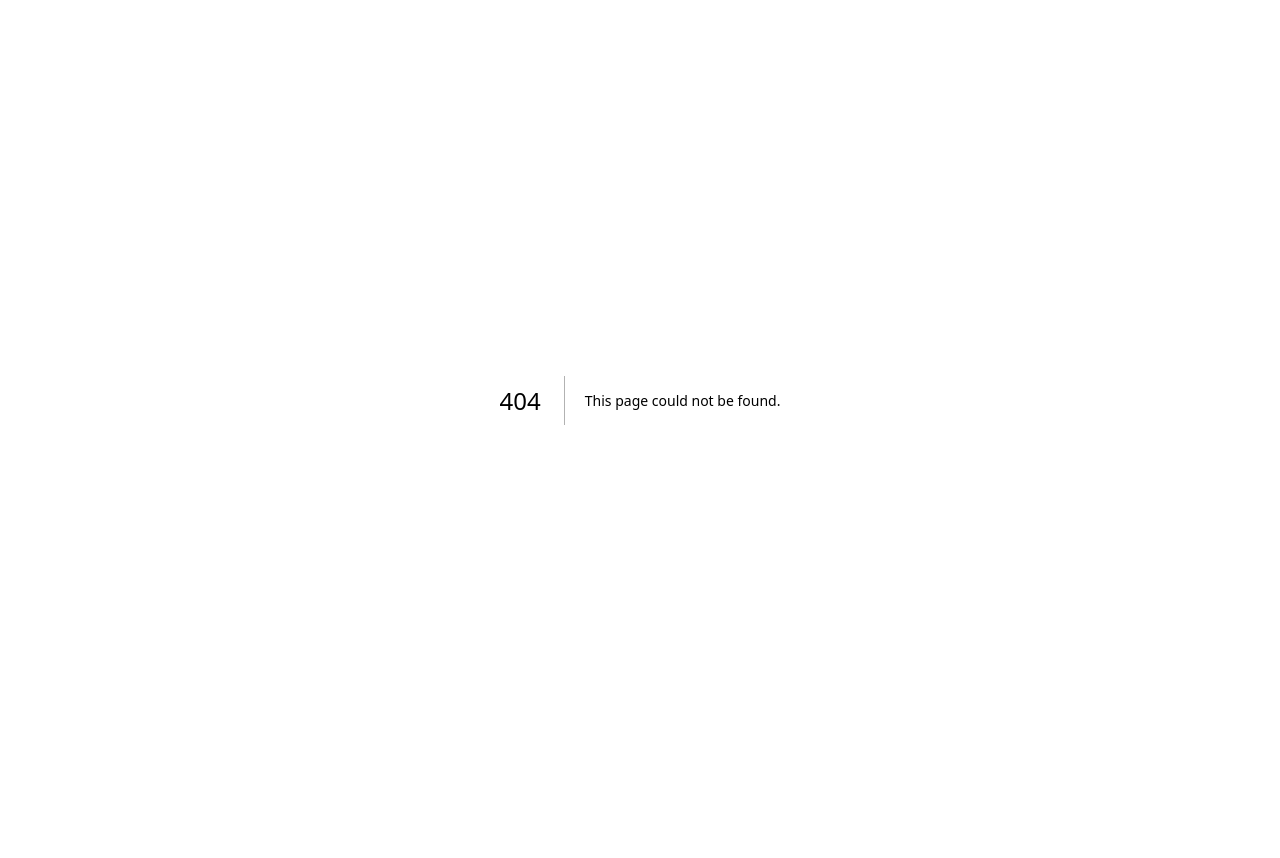
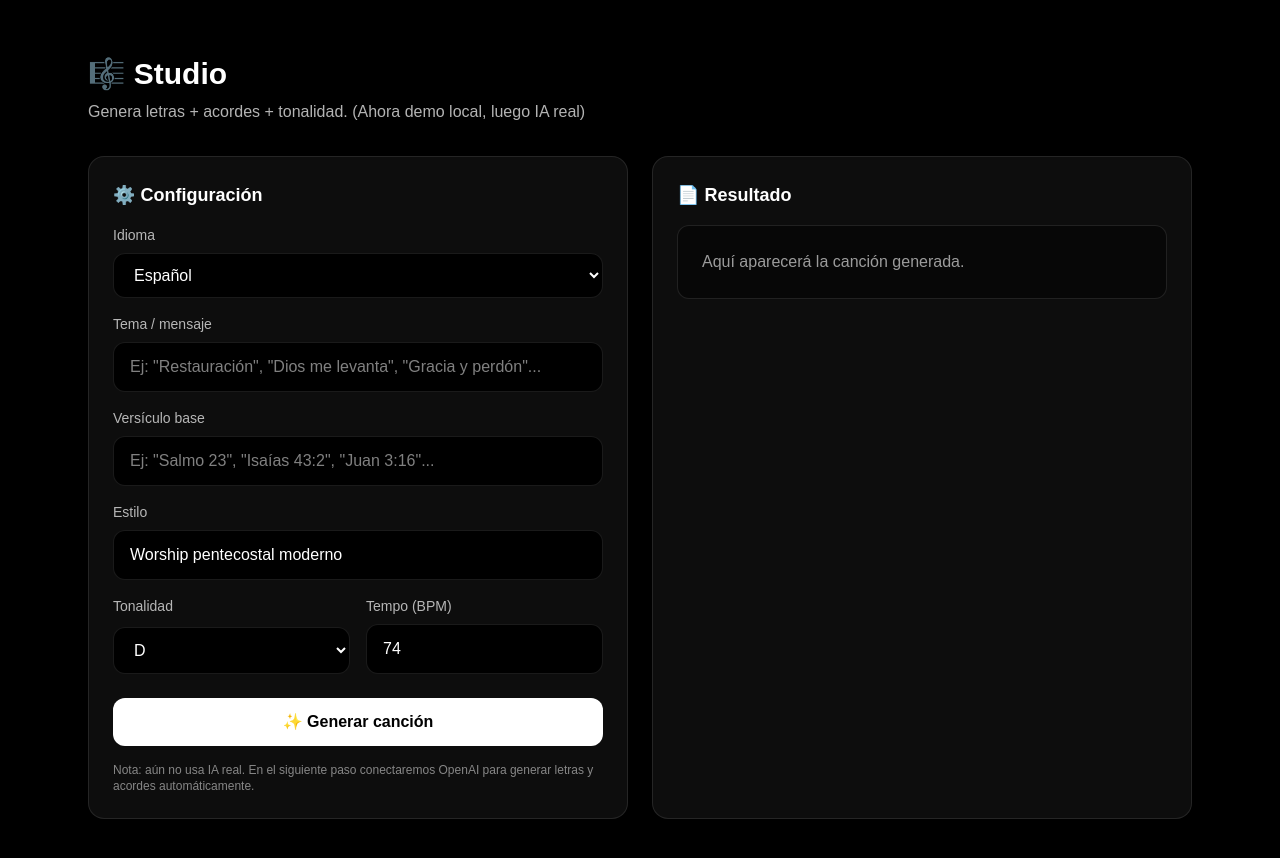
Before and after one commit to labibliaestuvidatrujillo-source/voces-del-reino-web, a Next.js app: page /studio in a window 1280 px wide. Before the commit this address had no page. Shown: the top 858 px of the page. Before the commit the page ends 800 px from the top, so only its background shows below. Built offline with nearby package versions, Linux system fonts and the light colour scheme.

Commit message:
Add studio page

```diff
--- /dev/null
+++ b/app/studio/page.tsx
@@ -0,0 +1,265 @@
+"use client";
+
+import { useMemo, useState } from "react";
+
+type SongResult = {
+  title: string;
+  key: string;
+  tempo: number;
+  timeSignature: string;
+  chords: string[];
+  lyrics: string;
+};
+
+export default function StudioPage() {
+  const [language, setLanguage] = useState<"es" | "en">("es");
+  const [topic, setTopic] = useState("");
+  const [style, setStyle] = useState("Worship pentecostal moderno");
+  const [bibleVerse, setBibleVerse] = useState("");
+  const [key, setKey] = useState("D");
+  const [tempo, setTempo] = useState(74);
+
+  const [loading, setLoading] = useState(false);
+  const [result, setResult] = useState<SongResult | null>(null);
+
+  const keys = useMemo(
+    () => ["C", "C#", "D", "Eb", "E", "F", "F#", "G", "Ab", "A", "Bb", "B"],
+    []
+  );
+
+  function createTemplateSong(): SongResult {
+    // Esto es una demo local (sin IA todavía)
+    const title =
+      language === "es" ? "Tu Presencia Me Renueva" : "Your Presence Renews Me";
+
+    const chords =
+      key === "D"
+        ? ["D", "Bm", "G", "A"]
+        : key === "C"
+        ? ["C", "Am", "F", "G"]
+        : [key, `${key}m`, "IV", "V"];
+
+    const lyricsES = `# ${title}
+Tonalidad: ${key} | Tempo: ${tempo} BPM | Compás: 4/4
+
+## Verso 1
+En medio del desierto Tú me haces florecer,
+Tu Espíritu me guía, me enseña a obedecer.
+Tu palabra es mi fuerza, mi pan y mi verdad,
+en Ti mi alma descansa, en Ti hay libertad.
+
+## Coro
+// (${chords.join(" - ")})
+Santo, Santo, mi Dios,
+Tu gloria llena el corazón.
+Yo cantaré, no callaré,
+Jesús, mi Rey, te exaltaré.
+
+## Puente
+Aviva el fuego en mi interior,
+derrama tu poder Señor.
+`;
+
+    const lyricsEN = `# ${title}
+Key: ${key} | Tempo: ${tempo} BPM | Time: 4/4
+
+## Verse 1
+In the middle of the desert You make me bloom again,
+Your Spirit gently leads me, teaching me to stand.
+Your Word becomes my strength, my bread, my living truth,
+in You my soul finds rest, in You I’m made new.
+
+## Chorus
+// (${chords.join(" - ")})
+Holy, Holy, my God,
+Your glory fills my heart in awe.
+I will sing, I won’t be still,
+Jesus my King, Your name I will lift.
+
+## Bridge
+Revive the fire in me,
+pour out Your power, Lord, I believe.
+`;
+
+    return {
+      title,
+      key,
+      tempo,
+      timeSignature: "4/4",
+      chords,
+      lyrics: language === "es" ? lyricsES : lyricsEN,
+    };
+  }
+
+  async function onGenerate() {
+    setLoading(true);
+    setResult(null);
+
+    // DEMO: simulación
+    await new Promise((r) => setTimeout(r, 700));
+    setResult(createTemplateSong());
+
+    setLoading(false);
+  }
+
+  return (
+    <main className="min-h-screen bg-black text-white">
+      <div className="mx-auto max-w-6xl px-6 py-14">
+        <div className="mb-8">
+          <h1 className="text-3xl font-bold">🎼 Studio</h1>
+          <p className="mt-2 text-white/70">
+            Genera letras + acordes + tonalidad. (Ahora demo local, luego IA real)
+          </p>
+        </div>
+
+        <div className="grid gap-6 lg:grid-cols-2">
+          {/* FORM */}
+          <div className="rounded-2xl border border-white/10 bg-white/5 p-6">
+            <h2 className="text-lg font-semibold">⚙️ Configuración</h2>
+
+            <div className="mt-4 grid gap-4">
+              <label className="grid gap-2">
+                <span className="text-sm text-white/70">Idioma</span>
+                <select
+                  value={language}
+                  onChange={(e) => setLanguage(e.target.value as any)}
+                  className="rounded-xl border border-white/10 bg-black px-4 py-3"
+                >
+                  <option value="es">Español</option>
+                  <option value="en">English</option>
+                </select>
+              </label>
+
+              <label className="grid gap-2">
+                <span className="text-sm text-white/70">Tema / mensaje</span>
+                <input
+                  value={topic}
+                  onChange={(e) => setTopic(e.target.value)}
+                  placeholder='Ej: "Restauración", "Dios me levanta", "Gracia y perdón"...'
+                  className="rounded-xl border border-white/10 bg-black px-4 py-3"
+                />
+              </label>
+
+              <label className="grid gap-2">
+                <span className="text-sm text-white/70">Versículo base</span>
+                <input
+                  value={bibleVerse}
+                  onChange={(e) => setBibleVerse(e.target.value)}
+                  placeholder='Ej: "Salmo 23", "Isaías 43:2", "Juan 3:16"...'
+                  className="rounded-xl border border-white/10 bg-black px-4 py-3"
+                />
+              </label>
+
+              <label className="grid gap-2">
+                <span className="text-sm text-white/70">Estilo</span>
+                <input
+                  value={style}
+                  onChange={(e) => setStyle(e.target.value)}
+                  className="rounded-xl border border-white/10 bg-black px-4 py-3"
+                />
+              </label>
+
+              <div className="grid grid-cols-2 gap-4">
+                <label className="grid gap-2">
+                  <span className="text-sm text-white/70">Tonalidad</span>
+                  <select
+                    value={key}
+                    onChange={(e) => setKey(e.target.value)}
+                    className="rounded-xl border border-white/10 bg-black px-4 py-3"
+                  >
+                    {keys.map((k) => (
+                      <option key={k} value={k}>
+                        {k}
+                      </option>
+                    ))}
+                  </select>
+                </label>
+
+                <label className="grid gap-2">
+                  <span className="text-sm text-white/70">Tempo (BPM)</span>
+                  <input
+                    type="number"
+                    value={tempo}
+                    onChange={(e) => setTempo(Number(e.target.value))}
+                    className="rounded-xl border border-white/10 bg-black px-4 py-3"
+                    min={50}
+                    max={160}
+                  />
+                </label>
+              </div>
+
+              <button
+                onClick={onGenerate}
+                disabled={loading}
+                className="mt-2 rounded-xl bg-white px-6 py-3 font-semibold text-black disabled:opacity-60"
+              >
+                {loading ? "Generando..." : "✨ Generar canción"}
+              </button>
+
+              <p className="text-xs text-white/50">
+                Nota: aún no usa IA real. En el siguiente paso conectaremos OpenAI
+                para generar letras y acordes automáticamente.
+              </p>
+            </div>
+          </div>
+
+          {/* RESULT */}
+          <div className="rounded-2xl border border-white/10 bg-white/5 p-6">
+            <h2 className="text-lg font-semibold">📄 Resultado</h2>
+
+            {!result ? (
+              <div className="mt-4 rounded-xl border border-white/10 bg-black/40 p-6 text-white/60">
+                Aquí aparecerá la canción generada.
+              </div>
+            ) : (
+              <div className="mt-4 grid gap-4">
+                <div className="rounded-xl border border-white/10 bg-black/40 p-4">
+                  <div className="text-sm text-white/60">Título</div>
+                  <div className="text-xl font-bold">{result.title}</div>
+                </div>
+
+                <div className="grid grid-cols-3 gap-3">
+                  <div className="rounded-xl border border-white/10 bg-black/40 p-4">
+                    <div className="text-sm text-white/60">Tono</div>
+                    <div className="text-lg font-semibold">{result.key}</div>
+                  </div>
+                  <div className="rounded-xl border border-white/10 bg-black/40 p-4">
+                    <div className="text-sm text-white/60">Tempo</div>
+                    <div className="text-lg font-semibold">{result.tempo}</div>
+                  </div>
+                  <div className="rounded-xl border border-white/10 bg-black/40 p-4">
+                    <div className="text-sm text-white/60">Compás</div>
+                    <div className="text-lg font-semibold">
+                      {result.timeSignature}
+                    </div>
+                  </div>
+                </div>
+
+                <div className="rounded-xl border border-white/10 bg-black/40 p-4">
+                  <div className="text-sm text-white/60">Acordes sugeridos</div>
+                  <div className="mt-2 flex flex-wrap gap-2">
+                    {result.chords.map((c) => (
+                      <span
+                        key={c}
+                        className="rounded-full border border-white/15 bg-white/5 px-3 py-1 text-sm"
+                      >
+                        {c}
+                      </span>
+                    ))}
+                  </div>
+                </div>
+
+                <div className="rounded-xl border border-white/10 bg-black/40 p-4">
+                  <div className="text-sm text-white/60">Letra</div>
+                  <pre className="mt-3 whitespace-pre-wrap text-sm leading-6 text-white/80">
+                    {result.lyrics}
+                  </pre>
+                </div>
+              </div>
+            )}
+          </div>
+        </div>
+      </div>
+    </main>
+  );
+}
```
